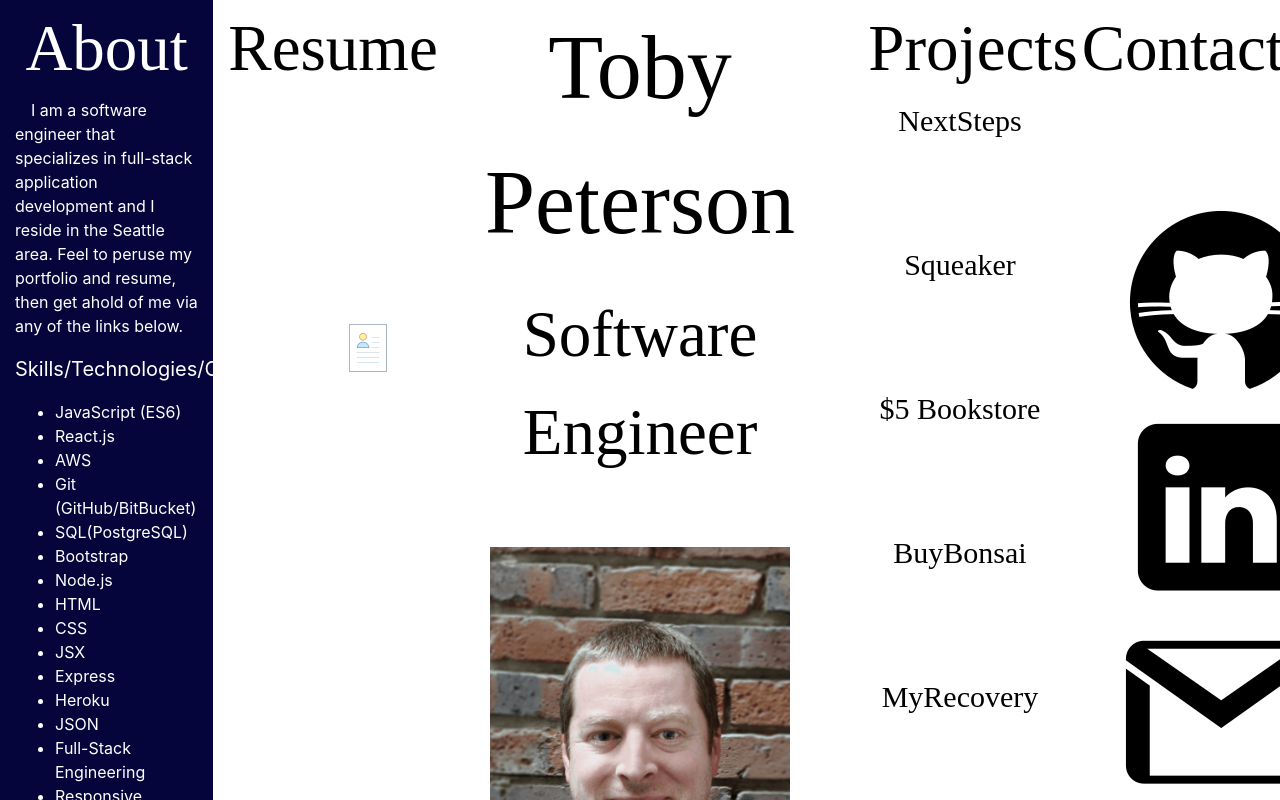
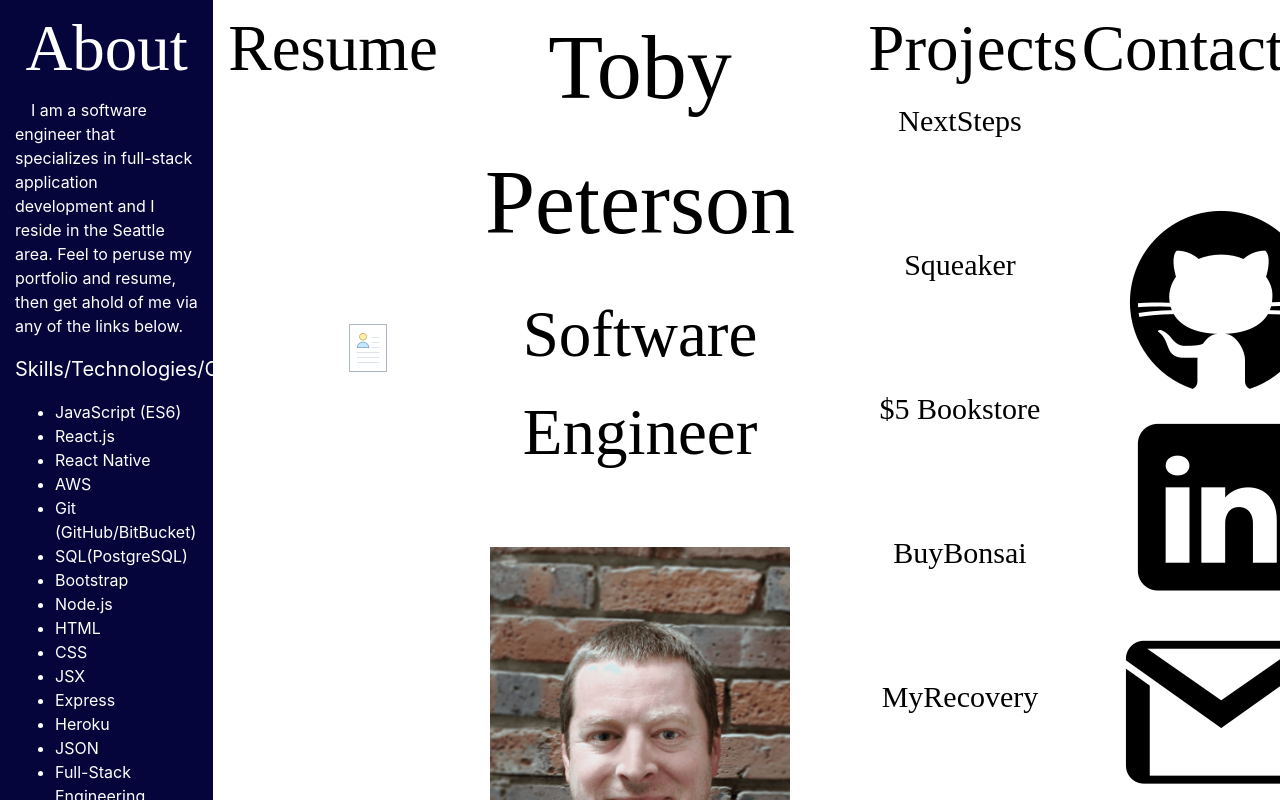
Before and after one commit to TSPeterson206/profilePage, a React (Create React App) app: page / in a window 1280 px wide. Shown: the top 800 px of the page. Built offline with nearby package versions, Linux system fonts and the light colour scheme.

Commit message:
touched up technologies

```diff
--- a/src/App.js
+++ b/src/App.js
@@ -45,6 +45,7 @@ class App extends Component {
         <ul className="skillsList">
           <li>JavaScript (ES6)</li>
           <li>React.js</li>
+          <li>React Native</li>
           <li>AWS</li>
           <li>Git (GitHub/BitBucket)</li>
           <li>SQL(PostgreSQL)</li>
```
